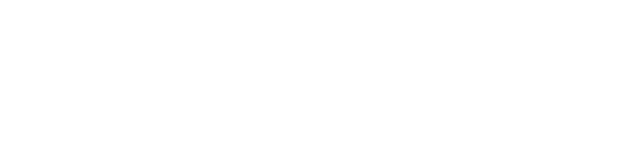
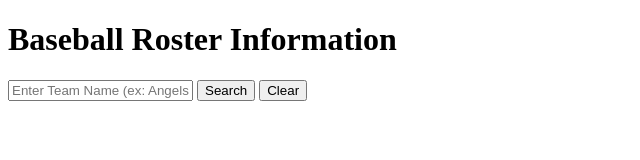
Before and after one commit to dsalaza/FinalProject, a plain HTML site: page index.html in a window 1280 px wide. Shown: the whole page, without its empty margins (0-640 px from the left). Drawn offline with Linux system fonts and the light colour scheme; files that its build step writes are made by us from their sources.

Commit message:
Create initial DOM elements: searchbar, search and clear buttons, ul to store player info

```diff
--- a/index.html
+++ b/index.html
@@ -9,5 +9,14 @@
   <script defer type="text/javascript" src="index.js"></script>
 </head>
 <body>
+    <h1 id="title">Baseball Roster Information</h1>
+    <form id="teamSearch">
+      <div id="formContainer">
+        <input id="searchBar" type="text" placeholder="Enter Team Name (ex: Angels)">
+        <input id="searchButton" type="submit" value="Search">
+        <input id="clearButton" type="button" value="Clear">
+      </div>
+    </form>
+    <ul id="roster"></ul>
 </body>
 </html>
```
